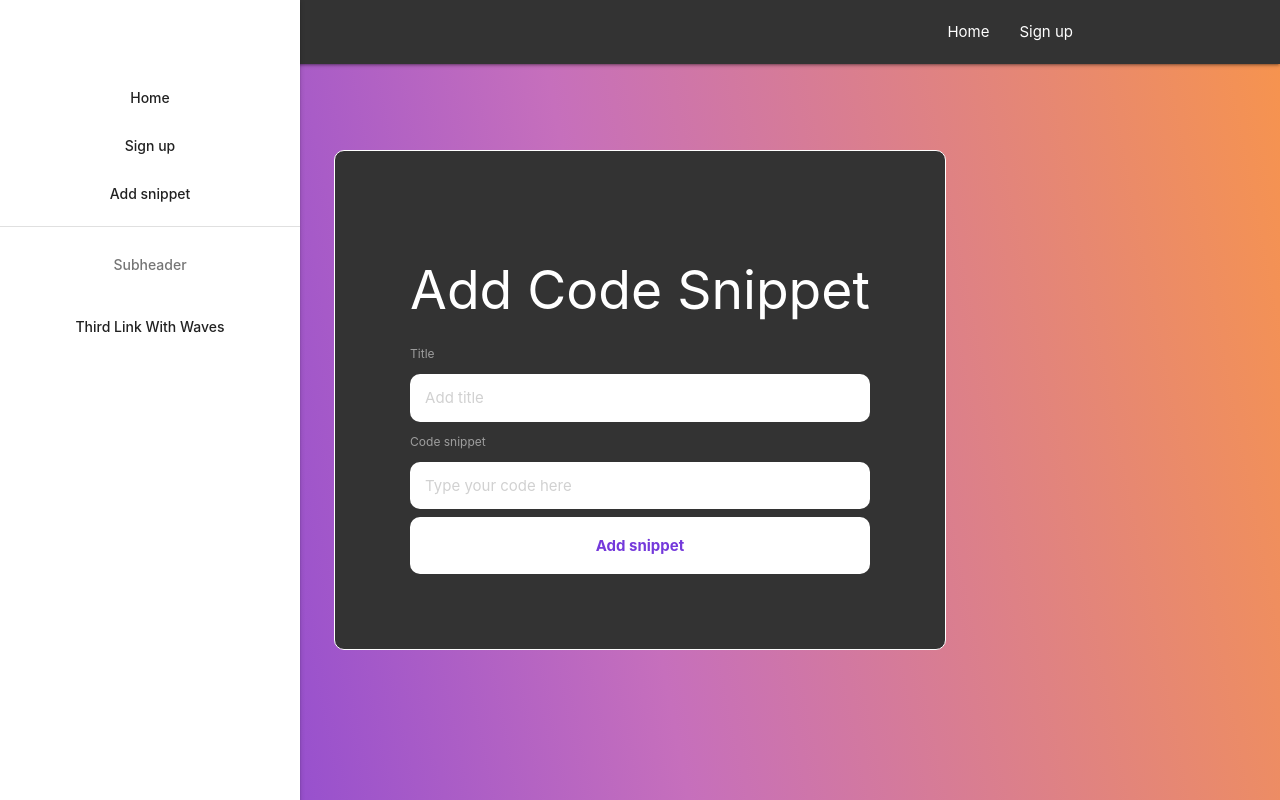
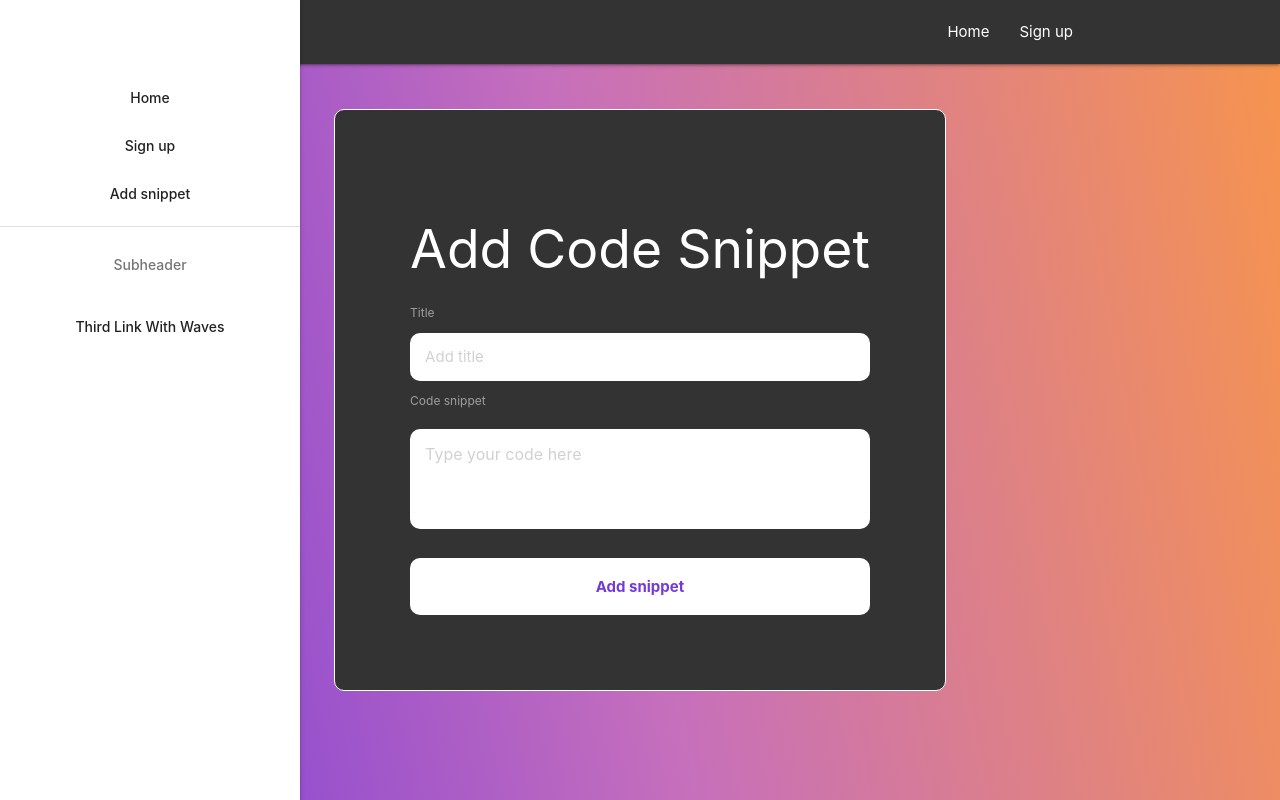
Before and after one commit to tviitanen/advanced-web-applications-project, a React (Create React App) app in the folder client/: page /add-snippet in a window 1280 px wide. Built offline with nearby package versions, Linux system fonts and the light colour scheme.

Commit message:
improved ui

```diff
--- a/client/src/App.css
+++ b/client/src/App.css
@@ -70,3 +70,13 @@ button {
   top: 0;
   width: 100%;
 }
+
+.input-field textarea{
+  background-color: white;
+  height: 100px;
+  width: 100%;
+  resize: none;
+  padding: 1rem;
+  border: none;
+  border-radius: 10px;
+}
--- a/client/src/components/AddSnippet.js
+++ b/client/src/components/AddSnippet.js
@@ -40,12 +40,15 @@ export const AddSnippet = (props) => {
         <label htmlFor="title">Title</label>
         <input type="String" placeholder="Add title" id="title" name="title" />
         <label htmlFor="code">Code snippet</label>
-        <input
-          type="String"
-          placeholder="Type your code here"
-          id="code"
-          name="code"
-        />
+        <div className="input-field col s12">
+          <textarea
+            type="String"
+            className="materialize-textarea"
+            placeholder="Type your code here"
+            id="code"
+            name="code"
+          />
+        </div>
         <button className="button" type="submit">
           Add snippet
         </button>
```
